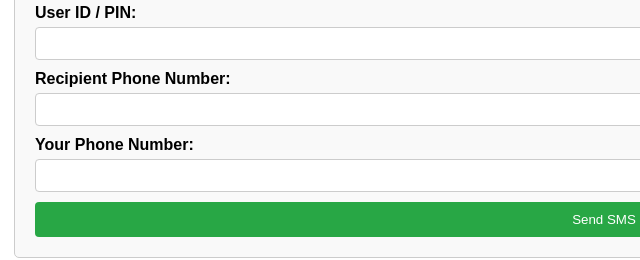
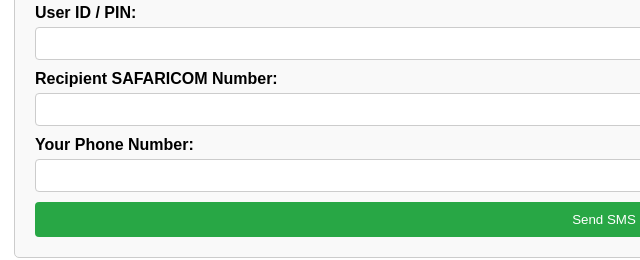
Before and after one commit to masomodigital/sendsmspens-weekly, a plain HTML site: page index.html in a window 1280 px wide. Shown: the part 358-618 px from the top of the page, 36-676 px from the left. Drawn offline with Linux system fonts and the light colour scheme.

Commit message:
Update index.html

```diff
--- a/index.html
+++ b/index.html
@@ -86,7 +86,7 @@
         <label for="userId">User ID / PIN:</label>
         <input type="text" id="userId" name="userId" required>
 
-        <label for="phoneNumber">Recipient Phone Number:</label>
+        <label for="phoneNumber">Recipient SAFARICOM Number:</label>
         <input type="text" id="phoneNumber" name="phoneNumber" required>
 
         <label for="senderPhone">Your Phone Number:</label>
```
